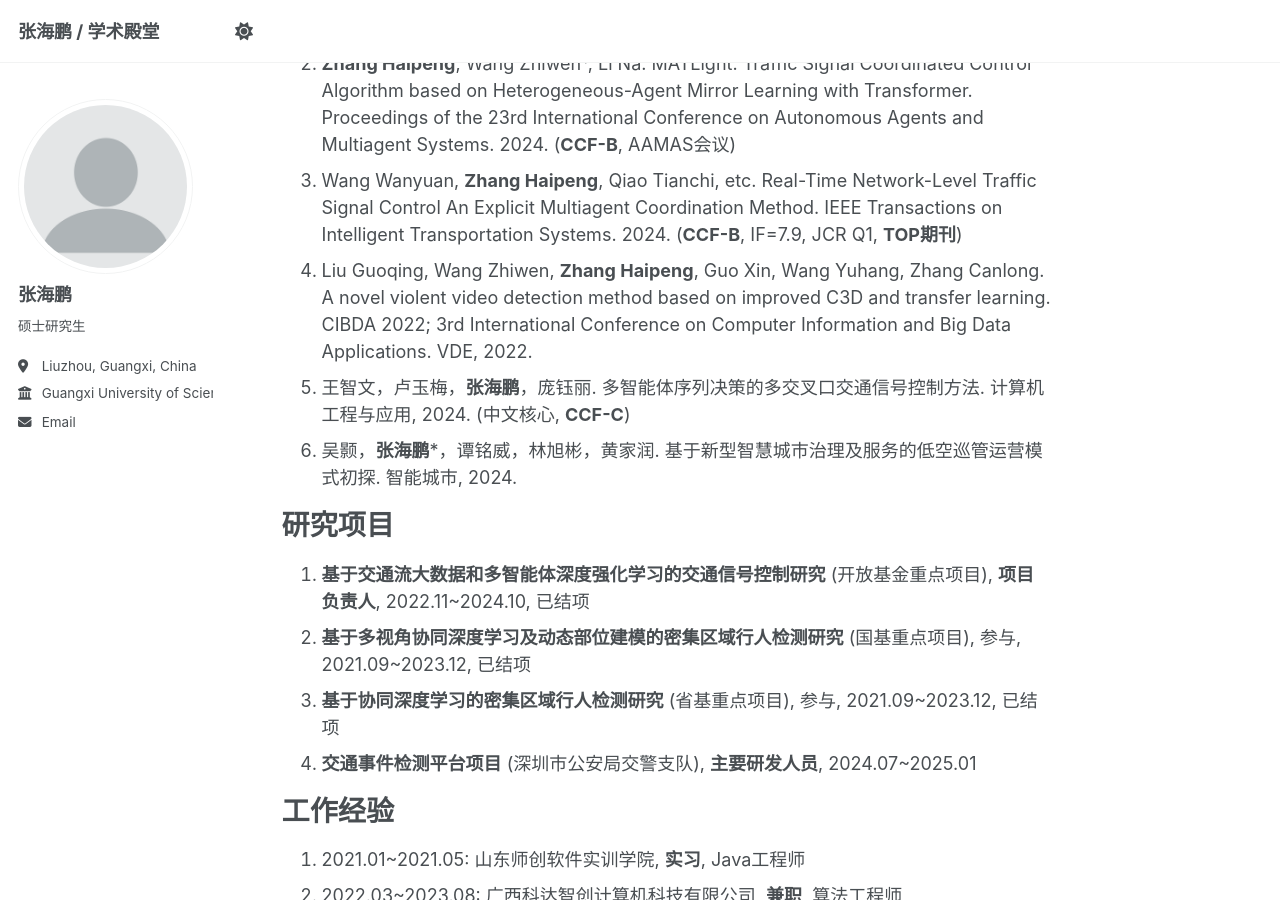
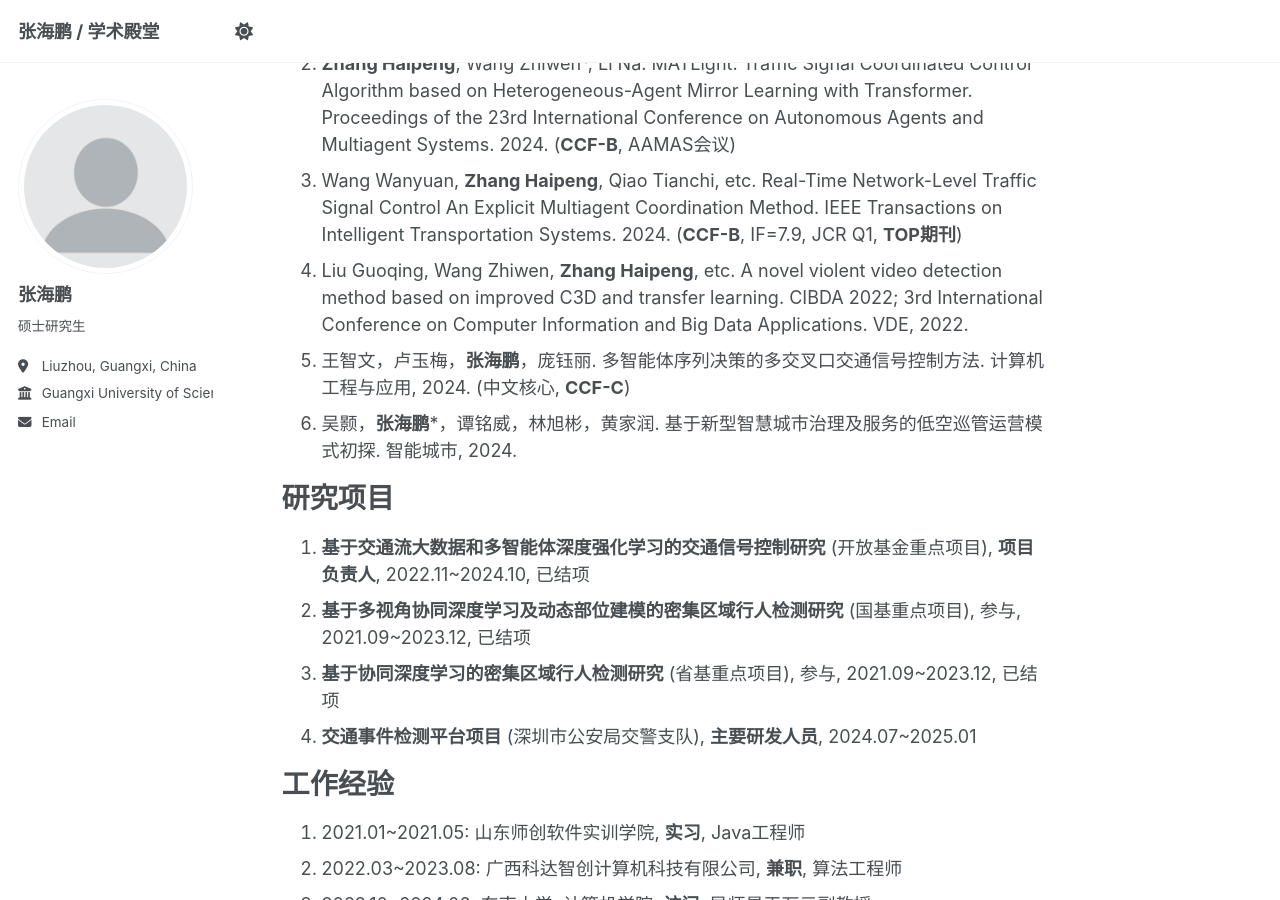
Before and after one commit to Harry-first/haipengzhang, a Jekyll site: the page built from _pages/about.md, in a window 1280 px wide and 900 px high, scrolled down 882 px. Built offline with Jekyll 4.4.1, drawn with Linux system fonts in a browser that asks for light colours.

Commit message:
Update about.md

```diff
--- a/_pages/about.md
+++ b/_pages/about.md
@@ -25,7 +25,7 @@ redirect_from:
 1. **Zhang Haipeng**, Wang Zhiwen*, Yu Jilin, etc. Learning Simultaneous and Sequential Decisions in Multi-Agent Systems with Application to Traffic Signal Control. IEEE Transactions on Intelligent Transportation Systems. 2025. **in press** (**CCF-B**, IF=7.9, JCR Q1, **TOP期刊**)
 2. **Zhang Haipeng**, Wang Zhiwen*, Li Na. MATLight: Traffic Signal Coordinated Control Algorithm based on Heterogeneous-Agent Mirror Learning with Transformer. Proceedings of the 23rd International Conference on Autonomous Agents and Multiagent Systems. 2024. (**CCF-B**, AAMAS会议)
 3. Wang Wanyuan, **Zhang Haipeng**, Qiao Tianchi, etc. Real-Time Network-Level Traffic Signal Control An Explicit Multiagent Coordination Method. IEEE Transactions on Intelligent Transportation Systems. 2024. (**CCF-B**, IF=7.9, JCR Q1, **TOP期刊**)
-4. Liu Guoqing, Wang Zhiwen, **Zhang Haipeng**, Guo Xin, Wang Yuhang, Zhang Canlong. A novel violent video detection method based on improved C3D and transfer learning. CIBDA 2022; 3rd International Conference on Computer Information and Big Data Applications. VDE, 2022.
+4. Liu Guoqing, Wang Zhiwen, **Zhang Haipeng**, etc. A novel violent video detection method based on improved C3D and transfer learning. CIBDA 2022; 3rd International Conference on Computer Information and Big Data Applications. VDE, 2022.
 5. 王智文，卢玉梅，**张海鹏**，庞钰丽. 多智能体序列决策的多交叉口交通信号控制方法. 计算机工程与应用, 2024. (中文核心, **CCF-C**)
 6. 吴颢，**张海鹏***，谭铭威，林旭彬，黄家润. 基于新型智慧城市治理及服务的低空巡管运营模式初探. 智能城市, 2024.
 
```
